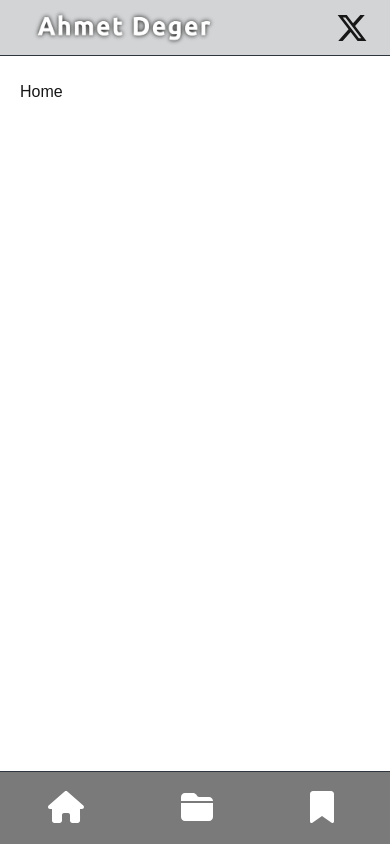
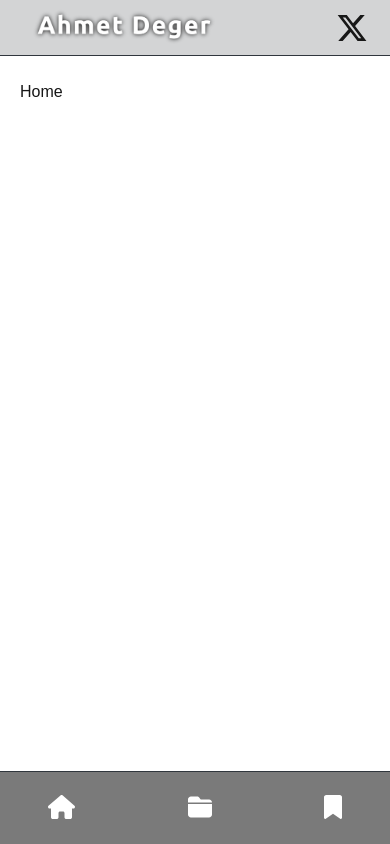
Before and after one commit to degerahmet/ahmetdeger.dev, a Next.js app: page / in a window 390 px wide. Built offline with nearby package versions, Linux system fonts and the light colour scheme.

Commit message:
Navlink component initialized to increase code readability. Unused components removed from the repository.

```diff
--- a/src/components/Background.tsx
+++ /dev/null
@@ -1,14 +0,0 @@
-
-import React from 'react'
-
-type BackgroundProps = {
-    children: React.ReactNode
-}
-
-export default function Background({children} : BackgroundProps) {
-    return (
-        <div className="absolute top-0 left-0 w-full h-full bg-gradient-to-r from-black from-0% via-neutral-700 via-100% to-black to-100%">
-            {children}
-        </div>
-    )
-}
--- a/src/components/Logo.tsx
+++ b/src/components/Logo.tsx
@@ -1,4 +1,5 @@
 import Image, { StaticImageData } from "next/image";
+import Link from "next/link";
 
 type LogoProps = {
     src: StaticImageData,
@@ -9,13 +10,15 @@ type LogoProps = {
 
 export default function Logo(
     { src, alt, width, height }: LogoProps,
-){
+) {
     return (
+        <Link href='/'>
             <Image
                 src={src}
                 alt={alt}
                 width={width}
                 height={height}
             />
+        </Link>
     )
 }
--- a/src/components/ResponsiveNavbar.tsx
+++ /dev/null
@@ -1,20 +0,0 @@
-
-
-export default function ResponsiveNavbar() {
-    return (
-        <nav className="sticky top-0 z-10 flex items-center justify-between w-full h-16 px-8 bg-neutral-800">
-        <div className="flex items-center gap-4">
-            <a href="#home" className="text-lg font-semibold text-neutral-100">Ahmet Deger</a>
-            <div className="flex items-center gap-4">
-            <a href="#about" className="text-lg font-semibold text-neutral-100">About</a>
-            <a href="#projects" className="text-lg font-semibold text-neutral-100">Projects</a>
-            <a href="#contact" className="text-lg font-semibold text-neutral-100">Contact</a>
-            </div>
-        </div>
-        <div className="flex items-center gap-4">
-            <a href="" className="text-lg font-semibold text-neutral-100">Github</a>
-            <a href="" className="text-lg font-semibold text-neutral-100">LinkedIn</a>
-        </div>
-        </nav>
-    )
-}
--- a/src/components/navigation/Footbar.tsx
+++ b/src/components/navigation/Footbar.tsx
@@ -1,26 +1,15 @@
-import Link from "next/link"
-import { FontAwesomeIcon } from "@fortawesome/react-fontawesome"
-import { faHouse, faFolderClosed, faBookmark } from "@fortawesome/free-solid-svg-icons"
+import { pages } from '@/constants/pages'
+import Navlink from "@/components/navlink"
 
 export default function Footbar() {
     return (
         <div className="min-h-10 text-center text-white md:hidden block bg-[#00000085] border-t border-t-[#30363d] fixed bottom-0 left-0 right-0">
             <ul className="list-none flex flex-row justify-between px-10">
-                <Link href='/'>
-                    <li className="leading-10 my-2 rounded-full p-2 hover:font-bold">
-                        <FontAwesomeIcon icon={faHouse} size="2xl" />
-                    </li>
-                </Link>
-                <Link href='/projects'>
-                    <li className="leading-10 my-2 rounded-full p-2 hover:font-bold">
-                        <FontAwesomeIcon icon={faFolderClosed} size="2xl" />
-                    </li>
-                </Link>
-                <Link href='/blog'>
-                    <li className="leading-10 my-2 rounded-full p-2 hover:font-bold">
-                        <FontAwesomeIcon className="pr-2" icon={faBookmark} size="2xl" />
-                    </li>
-                </Link>
+                {pages.map((page, index) => {
+                    return (
+                        <Navlink key={index} type='foot' href={page.href} icon={page.icon} iconSize="xl" navText={page.title} />
+                    )
+                })}
             </ul>
         </div>
     )
--- a/src/components/navigation/Sidebar.tsx
+++ b/src/components/navigation/Sidebar.tsx
@@ -5,11 +5,13 @@ import Link from "next/link";
 import useWindowDimensions from "@/hooks/useWindowDimensions";
 
 import { FontAwesomeIcon } from "@fortawesome/react-fontawesome";
-import { faBookmark, faFolderClosed, faHouse } from "@fortawesome/free-solid-svg-icons";
 
 import Logo from "@/components/Logo";
 import longLogo from "@/app/logo-2.png";
 import shortLogo from "@/app/logo.png";
+
+import { pages } from '@/constants/pages'
+import Navlink from "@/components/navlink"
 
 export default function Sidebar() {
     const screenSize = useWindowDimensions();
@@ -44,24 +46,11 @@ export default function Sidebar() {
             </div>
             <div className="flex flex-col p-5">
                 <ul className="list-none">
-                    <Link href='/'>
-                        <li className="leading-10 my-2 hover:bg-sky-700 rounded-full p-2 hover:font-bold">
-                            <FontAwesomeIcon icon={faHouse} size="xl" />
-                            <span className="pl-3 hidden lg:inline-block">Home</span>
-                        </li>
-                    </Link>
-                    <Link href='/projects'>
-                        <li className="leading-10 my-2 hover:bg-sky-700 rounded-full p-2 hover:font-bold">
-                            <FontAwesomeIcon icon={faFolderClosed} size="xl" />
-                            <span className="pl-3 hidden lg:inline-block">Projects</span>
-                        </li>
-                    </Link>
-                    <Link href='/blog'>
-                        <li className="leading-10 my-2 hover:bg-sky-700 rounded-full p-2 hover:font-bold">
-                            <FontAwesomeIcon className="pr-2" icon={faBookmark} size="xl" />
-                            <span className="pl-3 hidden lg:inline-block">Blog</span>
-                        </li>
-                    </Link>
+                    {pages.map((page, index)=>{
+                        return (
+                            <Navlink key={index} type='side' href={page.href} icon={page.icon} iconSize="xl" navText={page.title}/>
+                        )
+                    })}
                 </ul>
             </div>
         </div>
--- a/src/components/navigation/TopBar.tsx
+++ b/src/components/navigation/TopBar.tsx
@@ -2,13 +2,17 @@ import Logo from "../Logo";
 import { FontAwesomeIcon } from "@fortawesome/react-fontawesome";
 import { faXTwitter } from "@fortawesome/free-brands-svg-icons";
 import logoPNG from "@/app/logo-2.png";
+import Link from "next/link";
+import { socialMediaLinks } from "@/constants/social-links";
 
 export default function TopBar() {
     return (
         <div className="fixed min-h-14 flex flex-1 z-10 bg-[#10141a2e] backdrop-blur-lg top-0 left-0 right-0 px-6 flex-row items-stretch justify-between border-b border-b-[#30363d] md:hidden">
             <Logo src={logoPNG} alt="logo" width={200} height={200} />
             <div className="w-7 justify-center flex items-center">
-                <FontAwesomeIcon icon={faXTwitter} size="2xl" />
+                <Link href={socialMediaLinks.X} rel="noopener noreferrer" target="_blank">
+                    <FontAwesomeIcon icon={faXTwitter} size="2xl" />
+                </Link>
             </div>
         </div>
     )
--- /dev/null
+++ b/src/components/navlink.tsx
@@ -0,0 +1,14 @@
+import { NavlinkProps } from "@/props/components"
+import { FontAwesomeIcon } from "@fortawesome/react-fontawesome"
+import Link from "next/link"
+
+export default function Navlink({ type, href, icon, iconSize, navText }: NavlinkProps) {
+  return (
+    <Link href={href}>
+      <li className="leading-10 my-2 hover:bg-sky-700 rounded-full p-2 hover:font-bold">
+        <FontAwesomeIcon icon={icon} size={iconSize} />
+        {type === 'side' ? <span className="pl-3 hidden lg:inline-block">{navText}</span>  : <></> }
+      </li>
+    </Link>
+  )
+}
--- /dev/null
+++ b/src/constants/pages.ts
@@ -0,0 +1,20 @@
+import { faBookmark, faFolderClosed, faHome } from "@fortawesome/free-solid-svg-icons";
+
+
+export const pages = [
+    {
+        title: 'Home',
+        href: '/',
+        icon: faHome,
+    },
+    {
+        title: 'Projects',
+        href: '/projects',
+        icon: faFolderClosed,
+    },
+    {
+        title: 'Blog',
+        href: '/blog',
+        icon: faBookmark,
+    }
+]
--- /dev/null
+++ b/src/constants/social-links.ts
@@ -0,0 +1,6 @@
+
+export const socialMediaLinks = {
+    github: 'https://github.com/degerahmet',
+    linkedIn: 'https://www.linkedin.com/in/ahmetdeger/',
+    X: 'https://x.com/0xdeger'
+}
--- /dev/null
+++ b/src/props/components.ts
@@ -0,0 +1,9 @@
+import { IconDefinition, SizeProp } from "@fortawesome/fontawesome-svg-core"
+
+export type NavlinkProps = {
+    type: string,
+    href: string,
+    icon: IconDefinition,
+    iconSize: SizeProp,
+    navText?: string
+}
```
Lines whose indentation alone changed are shown as unchanged.
